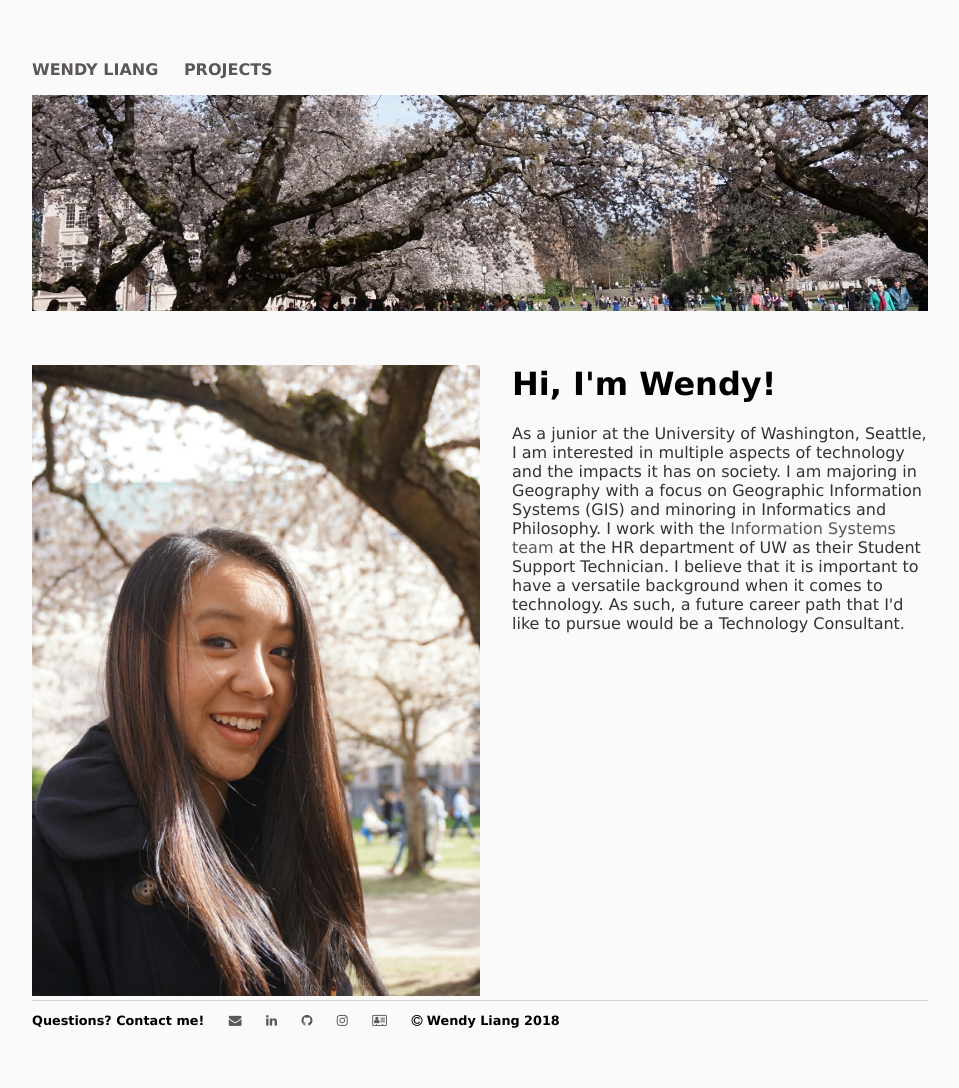
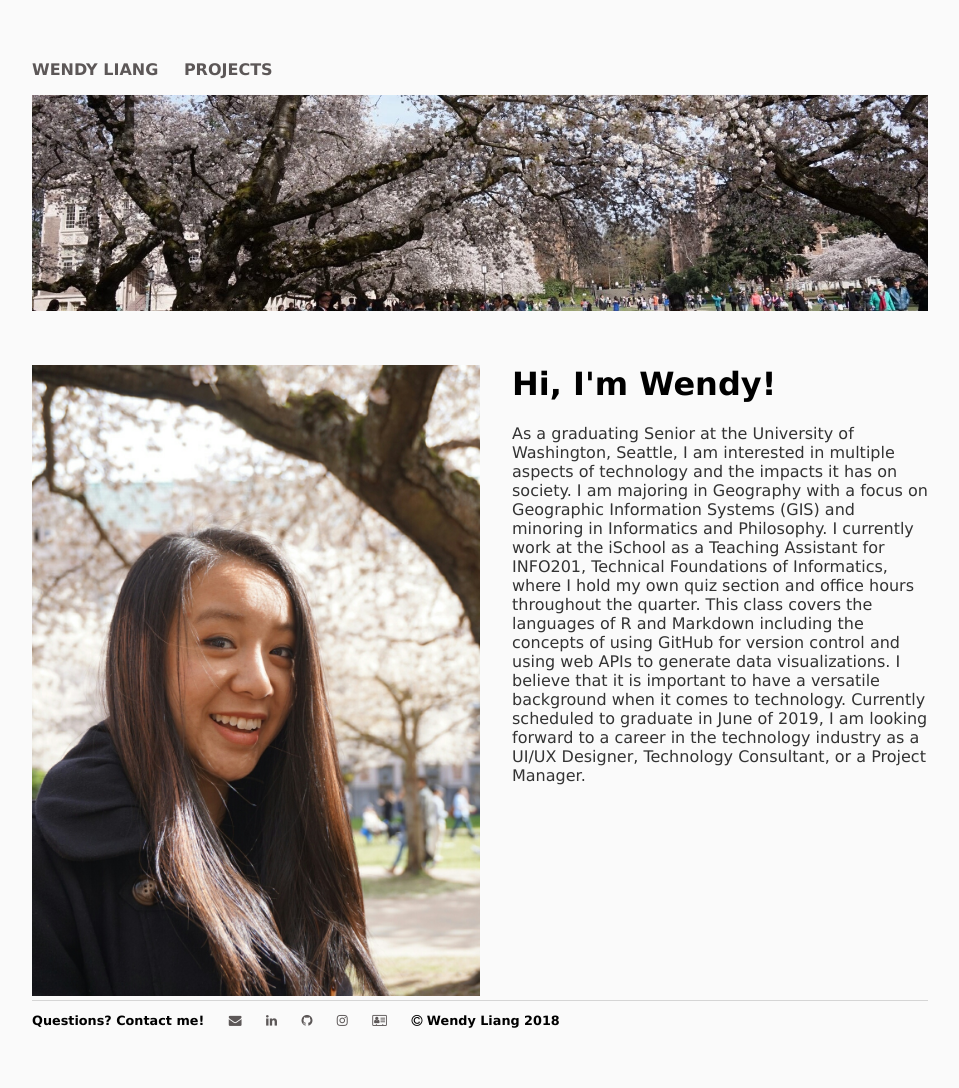
Before and after one commit to wliang25/wliang25.github.io, a Jekyll site: the page built from index.html, in a window 1280 px wide. Shown: the whole page, without its empty margins (160-1119 px from the left). Built offline with Jekyll 4.4.1, drawn with Linux system fonts in a browser that asks for light colours.

```diff
--- a/index.html
+++ b/index.html
@@ -12,12 +12,15 @@
 		</div>
 	</div>
 	-->
-	<div id="left">
-		<img src="/images/me.jpg" alt="me">
+	<div id="index_body">
+		<div id="left">
+			<img src="./images/me.jpg" alt="me">
+		</div>
+
+		<div id="right">
+			<h1>Hi, I'm Wendy!</h1>
+			<p>As a graduating Senior at the University of Washington, Seattle, I am interested in multiple aspects of technology and the impacts it has on society. I am majoring in Geography with a focus on Geographic Information Systems (GIS) and minoring in Informatics and Philosophy. I currently work at the iSchool as a Teaching Assistant for INFO201, Technical Foundations of Informatics, where I hold my own quiz section and office hours throughout the quarter. This class covers the languages of R and Markdown including the concepts of using GitHub for version control and using web APIs to generate data visualizations. I believe that it is important to have a versatile background when it comes to technology. Currently scheduled to graduate in June of 2019, I am looking forward to a career in the technology industry as a UI/UX Designer, Technology Consultant, or a Project Manager.</p>
+		</div>
 	</div>
 
-	<div id="right">
-		<h1>Hi, I'm Wendy!</h1>
-		<p>As a junior at the University of Washington, Seattle, I am interested in multiple aspects of technology and the impacts it has on society. I am majoring in Geography with a focus on Geographic Information Systems (GIS) and minoring in Informatics and Philosophy. I work with the <a href="http://hr.uw.edu/hrais/hr-information-systems/">Information Systems team</a> at the HR department of UW as their Student Support Technician. I believe that it is important to have a versatile background when it comes to technology. As such, a future career path that I'd like to pursue would be a Technology Consultant.</p>
-	</div>
 </div><!-- /.blurb -->
```
Also changed, not shown: proj/index.html (line endings or trailing spaces), 1 other file.
